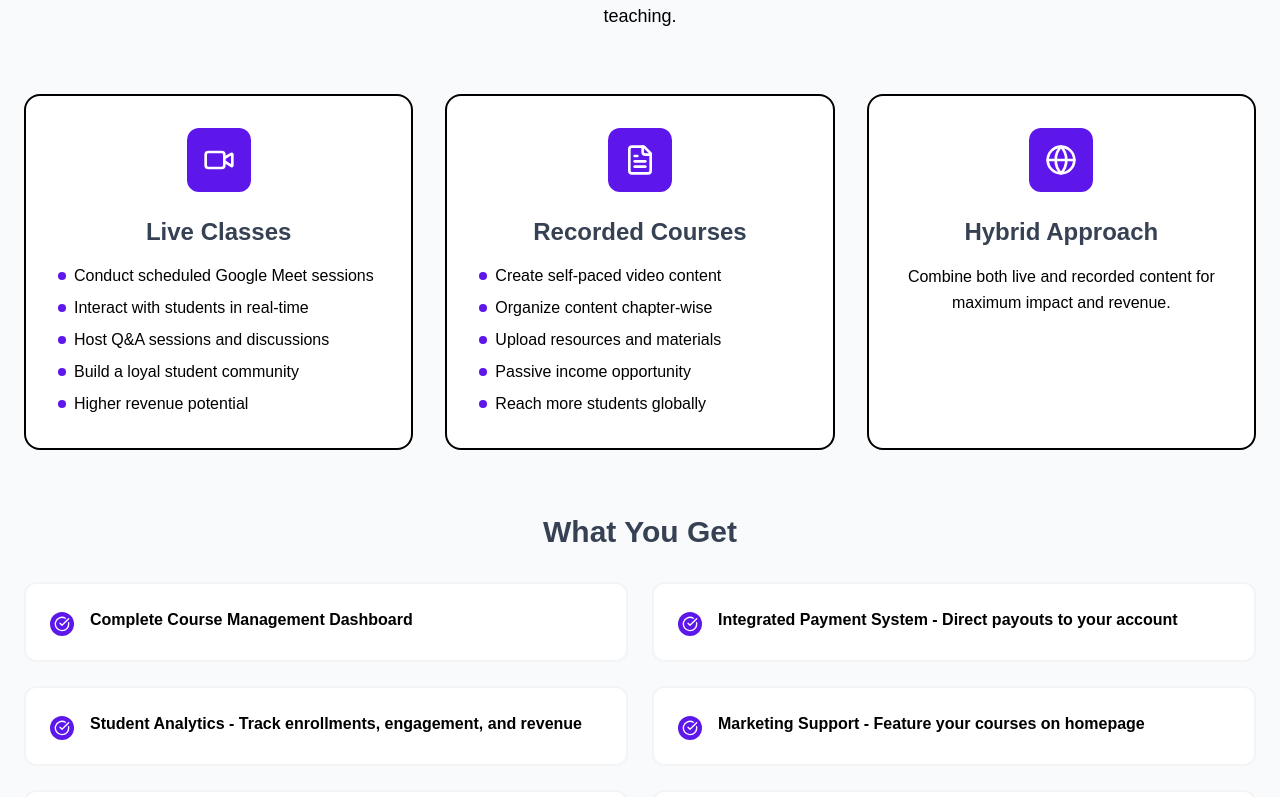
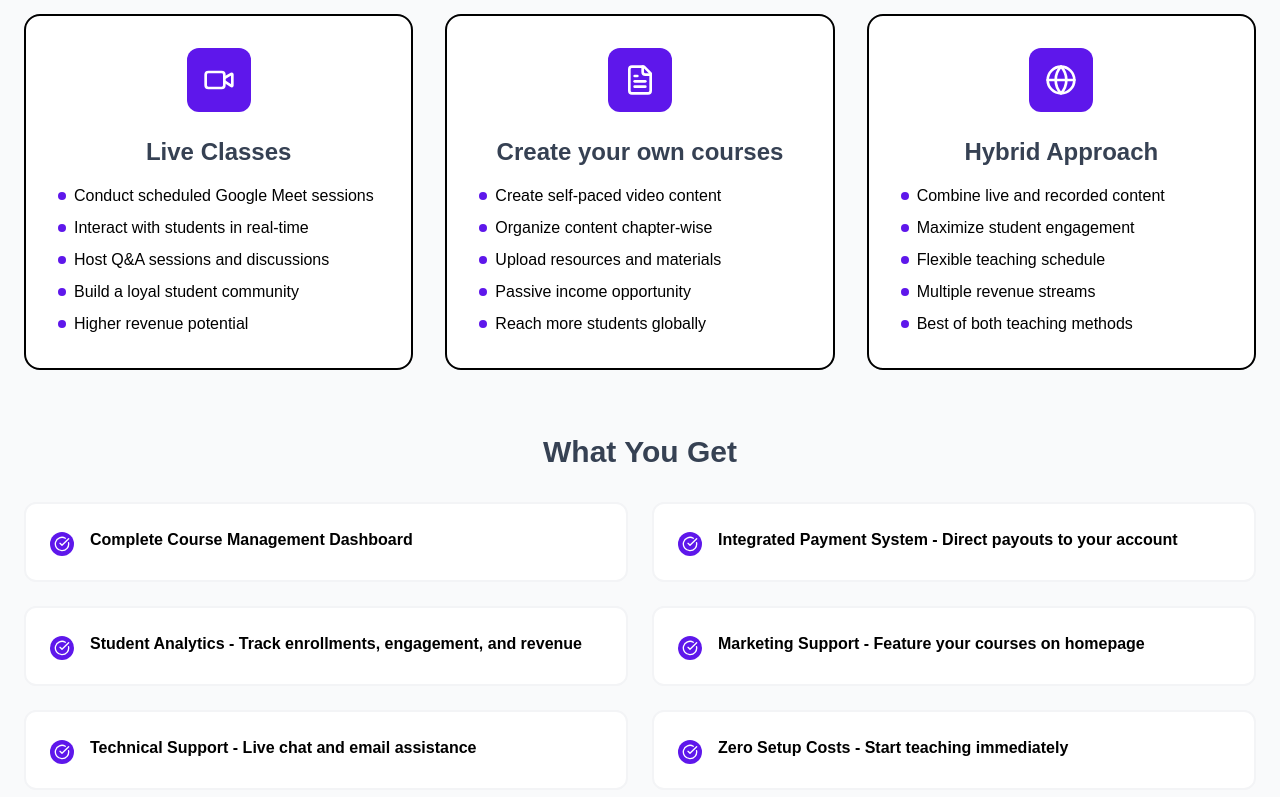
Before and after one commit to iPranay05/Skill-Prob, a Next.js app: page /for-mentors in a window 1280 px wide. Shown: the part 883-1680 px from the top of the page. Built offline with nearby package versions, Linux system fonts and the light colour scheme.

Commit message:
Major change part 3

```diff
--- a/src/components/AboutUs.tsx
+++ b/src/components/AboutUs.tsx
@@ -4,6 +4,7 @@ import Link from 'next/link';
 import { CheckCircle } from 'lucide-react';
 import { motion, useInView } from 'framer-motion';
 import { useRef } from 'react';
+import Footer from './Footer';
 
 export default function AboutUs() {
   // Refs for scroll animations
@@ -445,13 +446,13 @@ export default function AboutUs() {
             </p>
 
             <div className="flex flex-col sm:flex-row gap-6 justify-center">
-              <Link
+              {/* <Link
                 href="/courses/browse"
                 className="px-10 py-4 font-bold text-lg rounded-xl transition-all duration-300 hover:shadow-lg"
                 style={{ backgroundColor: '#5e17eb', color: '#ffffff' }}
               >
                 Explore Courses
-              </Link>
+              </Link> */}
               <Link
                 href="/for-mentors"
                 className="px-10 py-4 border-2 font-bold text-lg rounded-xl transition-all duration-300 hover:bg-gray-50"
@@ -470,6 +471,7 @@ export default function AboutUs() {
           </div>
         </div>
       </section>
+      <Footer></Footer>
     </div>
   );
 }
--- a/src/components/Footer.tsx
+++ b/src/components/Footer.tsx
@@ -42,11 +42,11 @@ export default function Footer() {
           <div>
             <h3 className="text-lg font-semibold mb-4">Quick Links</h3>
             <ul className="space-y-3">
-              <li>
+              {/* <li>
                 <Link href="/courses/browse" className="text-gray-400 hover:text-white transition-colors duration-300">
                   Browse Courses
                 </Link>
-              </li>
+              </li> */}
               <li>
                 <Link href="/live-sessions" className="text-gray-400 hover:text-white transition-colors duration-300">
                   Live Sessions
--- a/src/components/ForAmbassadors.tsx
+++ b/src/components/ForAmbassadors.tsx
@@ -1,5 +1,5 @@
 'use client';
-
+import Footer from './Footer';
 import Link from 'next/link';
 import { CheckCircle, DollarSign, Users, BarChart3, Share2, Award, Gift, Target, TrendingUp, Star, MessageCircle, Smartphone } from 'lucide-react';
 
@@ -158,12 +158,12 @@ export default function ForAmbassadors() {
 
         <div className="relative z-10 max-w-7xl mx-auto text-center">
           {/* Tag */}
-          <div className="inline-flex items-center gap-2 px-6 py-3 bg-white rounded-full border-2 border-black mb-8">
+          {/* <div className="inline-flex items-center gap-2 px-6 py-3 bg-white rounded-full border-2 border-black mb-8">
             <div className="w-4 h-4 rounded-full" style={{ backgroundColor: '#5e17eb' }}></div>
             <span className="text-sm font-bold uppercase tracking-wide" style={{ color: '#5e17eb' }}>
               Campus Ambassador Program
             </span>
-          </div>
+          </div> */}
 
           {/* Main Heading */}
           <h1 className="text-5xl lg:text-6xl font-black leading-tight mb-6 text-gray-700">
@@ -509,6 +509,7 @@ export default function ForAmbassadors() {
           </div>
         </div>
       </section>
+      <Footer></Footer>
     </div>
   );
 }
--- a/src/components/ForMentors.tsx
+++ b/src/components/ForMentors.tsx
@@ -1,4 +1,5 @@
 'use client';
+import Footer from './Footer';
 
 import Link from 'next/link';
 import { CheckCircle, DollarSign, Users, BarChart3, Calendar, Video, FileText, MessageCircle, Award, Clock, Globe, Shield } from 'lucide-react';
@@ -149,12 +150,12 @@ export default function ForMentors() {
 
         <div className="relative z-10 max-w-7xl mx-auto text-center">
           {/* Tag */}
-          <div className="inline-flex items-center gap-2 px-6 py-3 bg-white rounded-full border-2 border-black mb-8">
+          {/* <div className="inline-flex items-center gap-2 px-6 py-3 bg-white rounded-full border-2 border-black mb-8">
             <div className="w-4 h-4 rounded-full" style={{ backgroundColor: '#5e17eb' }}></div>
             <span className="text-sm font-bold uppercase tracking-wide" style={{ color: '#5e17eb' }}>
               For Mentors
             </span>
-          </div>
+          </div> */}
 
           {/* Main Heading */}
           <h1 className="text-5xl lg:text-6xl font-black leading-tight mb-6 text-gray-700">
@@ -217,7 +218,7 @@ export default function ForMentors() {
               <div className="w-16 h-16 rounded-xl flex items-center justify-center mx-auto mb-6" style={{ backgroundColor: '#5e17eb' }}>
                 <FileText className="w-8 h-8" style={{ color: '#ffffff' }} />
               </div>
-              <h3 className="text-2xl font-black mb-4 text-gray-700">Recorded Courses</h3>
+              <h3 className="text-2xl font-black mb-4 text-gray-700">Create your own courses</h3>
               <div className="space-y-2 text-left">
                 <div className="flex items-center gap-2">
                   <div className="w-2 h-2 rounded-full" style={{ backgroundColor: '#5e17eb' }}></div>
@@ -247,9 +248,28 @@ export default function ForMentors() {
                 <Globe className="w-8 h-8" style={{ color: '#ffffff' }} />
               </div>
               <h3 className="text-2xl font-black mb-4 text-gray-700">Hybrid Approach</h3>
-              <p className="leading-relaxed" style={{ color: '#000000' }}>
-                Combine both live and recorded content for maximum impact and revenue.
-              </p>
+              <div className="space-y-2 text-left">
+                <div className="flex items-center gap-2">
+                  <div className="w-2 h-2 rounded-full" style={{ backgroundColor: '#5e17eb' }}></div>
+                  <span style={{ color: '#000000' }}>Combine live and recorded content</span>
+                </div>
+                <div className="flex items-center gap-2">
+                  <div className="w-2 h-2 rounded-full" style={{ backgroundColor: '#5e17eb' }}></div>
+                  <span style={{ color: '#000000' }}>Maximize student engagement</span>
+                </div>
+                <div className="flex items-center gap-2">
+                  <div className="w-2 h-2 rounded-full" style={{ backgroundColor: '#5e17eb' }}></div>
+                  <span style={{ color: '#000000' }}>Flexible teaching schedule</span>
+                </div>
+                <div className="flex items-center gap-2">
+                  <div className="w-2 h-2 rounded-full" style={{ backgroundColor: '#5e17eb' }}></div>
+                  <span style={{ color: '#000000' }}>Multiple revenue streams</span>
+                </div>
+                <div className="flex items-center gap-2">
+                  <div className="w-2 h-2 rounded-full" style={{ backgroundColor: '#5e17eb' }}></div>
+                  <span style={{ color: '#000000' }}>Best of both teaching methods</span>
+                </div>
+              </div>
             </div>
           </div>
 
@@ -272,7 +292,7 @@ export default function ForMentors() {
       </section>
 
       {/* Mentor Dashboard Features */}
-      <section className="py-20 px-6 bg-white">
+      {/* <section className="py-20 px-6 bg-white">
         <div className="max-w-7xl mx-auto">
           <div className="text-center mb-16">
             <h2 className="text-4xl font-black mb-4 text-gray-700">Mentor Dashboard Features</h2>
@@ -294,7 +314,7 @@ export default function ForMentors() {
             ))}
           </div>
         </div>
-      </section>
+      </section> */}
 
       {/* How to Become a Mentor */}
       <section className="py-20 px-6 bg-gray-50">
@@ -386,7 +406,7 @@ export default function ForMentors() {
                   'Creating engaging course content',
                   'Best practices for live teaching',
                   'Student engagement techniques',
-                  'Marketing your courses'
+
                 ].map((item, idx) => (
                   <div key={idx} className="flex items-center gap-2">
                     <div className="w-2 h-2 rounded-full" style={{ backgroundColor: '#5e17eb' }}></div>
@@ -400,7 +420,7 @@ export default function ForMentors() {
               <h3 className="text-2xl font-black mb-4" style={{ color: '#5e17eb' }}>Technical Support</h3>
               <div className="space-y-2">
                 {[
-                  'Live chat support during business hours',
+
                   'Email support 24/7',
                   'Detailed documentation and guides',
                   'Regular webinars and training sessions'
@@ -468,13 +488,13 @@ export default function ForMentors() {
               >
                 Apply to Become a Mentor
               </Link>
-              <Link
+              {/* <Link
                 href="/mentor-guide"
                 className="px-10 py-4 border-2 font-bold text-lg rounded-xl transition-all duration-300 hover:bg-gray-50"
                 style={{ borderColor: '#000000', color: '#000000' }}
               >
                 View Mentor Guide
-              </Link>
+              </Link> */}
               <Link
                 href="/contact"
                 className="px-10 py-4 border-2 font-bold text-lg rounded-xl transition-all duration-300 hover:bg-gray-50"
@@ -486,6 +506,7 @@ export default function ForMentors() {
           </div>
         </div>
       </section>
+      <Footer></Footer>
     </div>
   );
 }
```
Also changed, not shown: src/components/CareerServices.tsx (+11 -11 lines).
